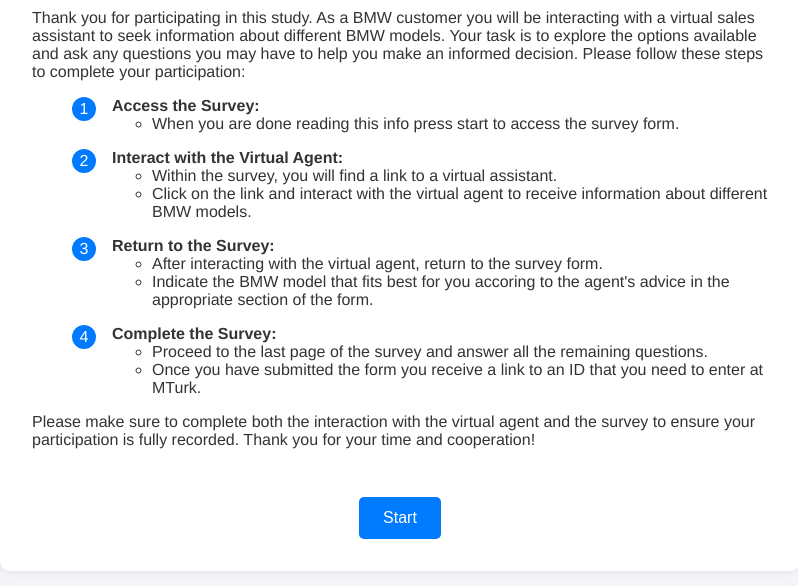
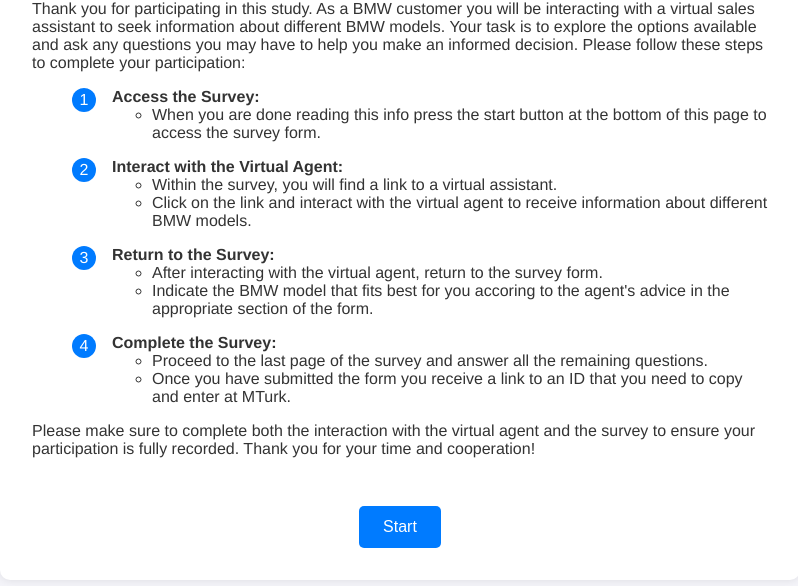
Before and after one commit to FacundoBeyrle/MA_experiment, a website: page index.html in a window 1280 px wide. Shown: the part 166-752 px from the top of the page, without its empty margins (240-1038 px from the left). Drawn offline with Linux system fonts and the light colour scheme.

Commit message:
instructions

```diff
--- a/index.html
+++ b/index.html
@@ -54,7 +54,7 @@
         <ol class="custom-counter">
             <li><strong>Access the Survey:</strong>
                 <ul>
-                    <li>When you are done reading this info press start to access the survey form.</li>
+                    <li>When you are done reading this info press the start button at the bottom of this page to access the survey form.</li>
                 </ul>
             </li>
             <li><strong>Interact with the Virtual Agent:</strong>
@@ -72,7 +72,7 @@
             <li><strong>Complete the Survey:</strong>
                 <ul>
                     <li>Proceed to the last page of the survey and answer all the remaining questions.</li>
-                    <li>Once you have submitted the form you receive a link to an ID that you need to enter at MTurk.</li>
+                    <li>Once you have submitted the form you receive a link to an ID that you need to copy and enter at MTurk.</li>
                 </ul>
             </li>
         </ol>
```
